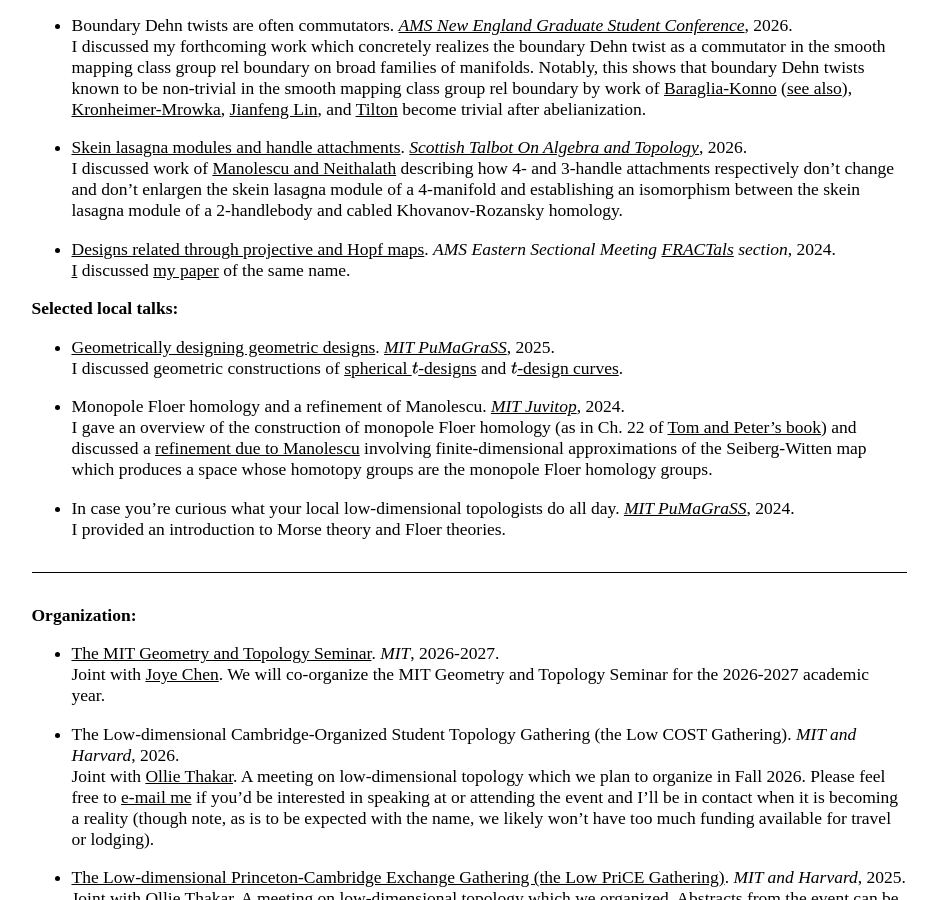
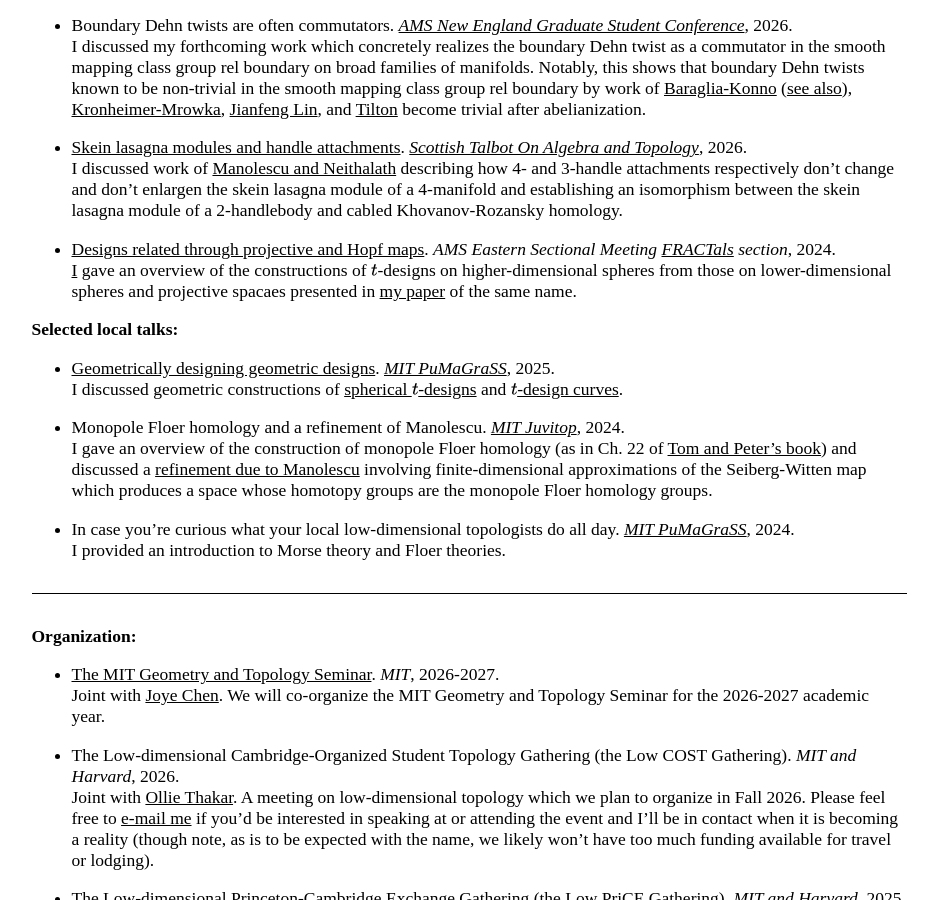
Before and after one commit to AyodejiLindblad/AyodejiLindblad.github.io, a Jekyll site: the page built from index.md, in a window 1280 px wide and 900 px high, scrolled down 1941 px. Shown: the whole window, without its empty margins (171-1107 px from the left). Built offline with Jekyll 4.4.1, drawn with Linux system fonts in a browser that asks for light colours; some web fonts are replaced.

Commit message:
Description

```diff
--- a/index.md
+++ b/index.md
@@ -93,7 +93,7 @@ Joint with [Enrico Colón](https://www.math.harvard.edu/people/colon-enrico/), [
     I discussed work of [Manolescu and Neithalath](https://www.degruyterbrill.com/document/doi/10.1515/crelle-2022-0021/html?lang=en&srsltid=AfmBOoqxU5Qjqk2STSb85QQrpKWQh0vum4-dj8cIoxs9kUAX-qHu2Zjn) describing how 4- and 3-handle attachments respectively don't change and don't enlargen the skein lasagna module of a 4-manifold and establishing an isomorphism between the skein lasagna module of a 2-handlebody and cabled Khovanov-Rozansky homology.
 
 * [Designs related through projective and Hopf maps](https://meetings.ams.org/math/spring2024e/meetingapp.cgi/Paper/34013). *AMS Eastern Sectional Meeting [FRACTals](https://www.ams.org/meetings/sectional/2312_program_ss15.html) section*, 2024.
-    [I](https://www.instagram.com/p/C5qjPnHsUVS/?utm_source=ig_web_button_share_sheet&igsh=ZDNlZDc0MzIxNw%3D%3D&img_index=2) discussed [my paper](https://rdcu.be/eSi5F) of the same name.
+    [I](https://www.instagram.com/p/C5qjPnHsUVS/?utm_source=ig_web_button_share_sheet&igsh=ZDNlZDc0MzIxNw%3D%3D&img_index=2) gave an overview of the constructions of $t$-designs on higher-dimensional spheres from those on lower-dimensional spheres and projective spacaes presented in [my paper](https://rdcu.be/eSi5F) of the same name.
 
 **Selected local talks:**
 
```
